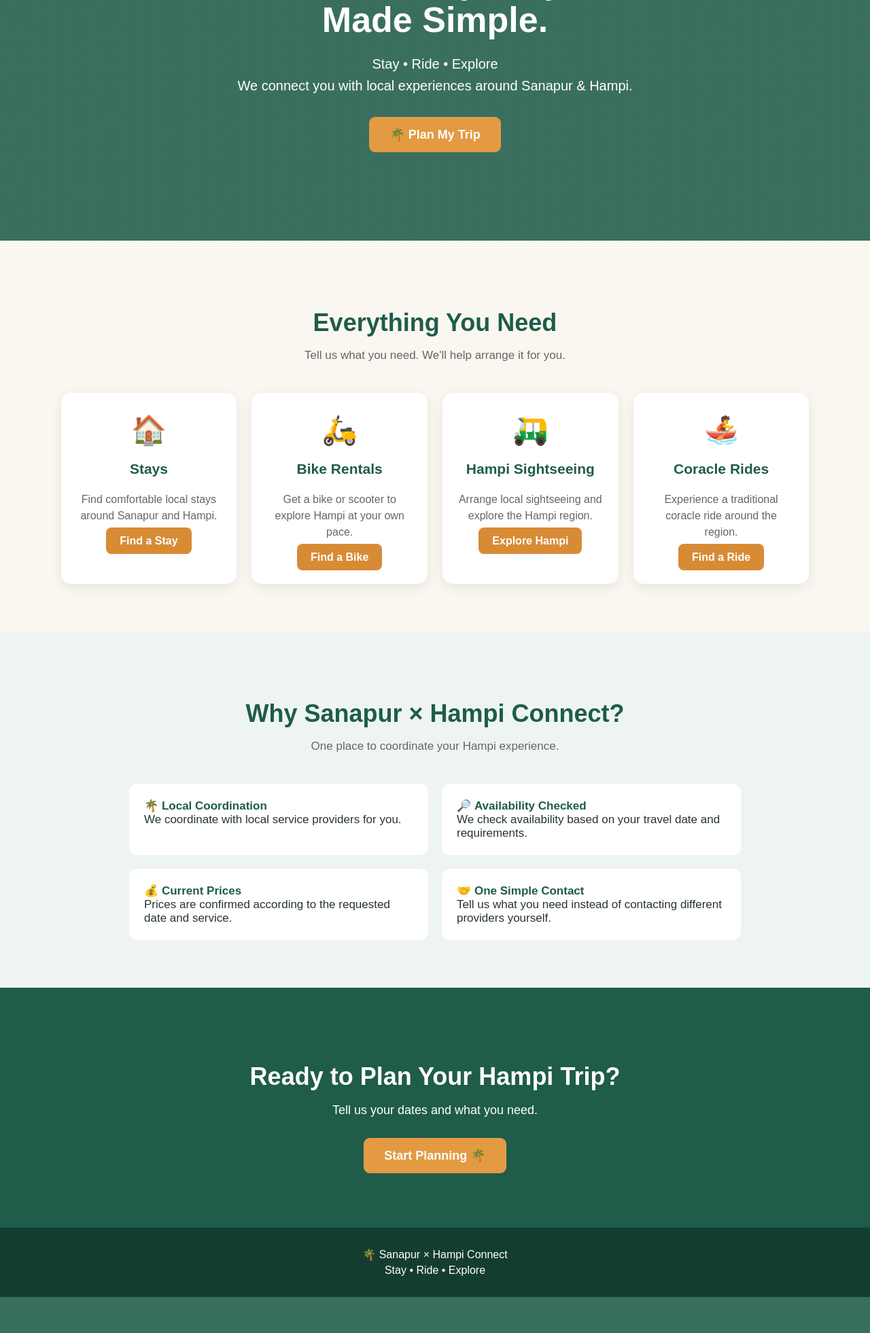
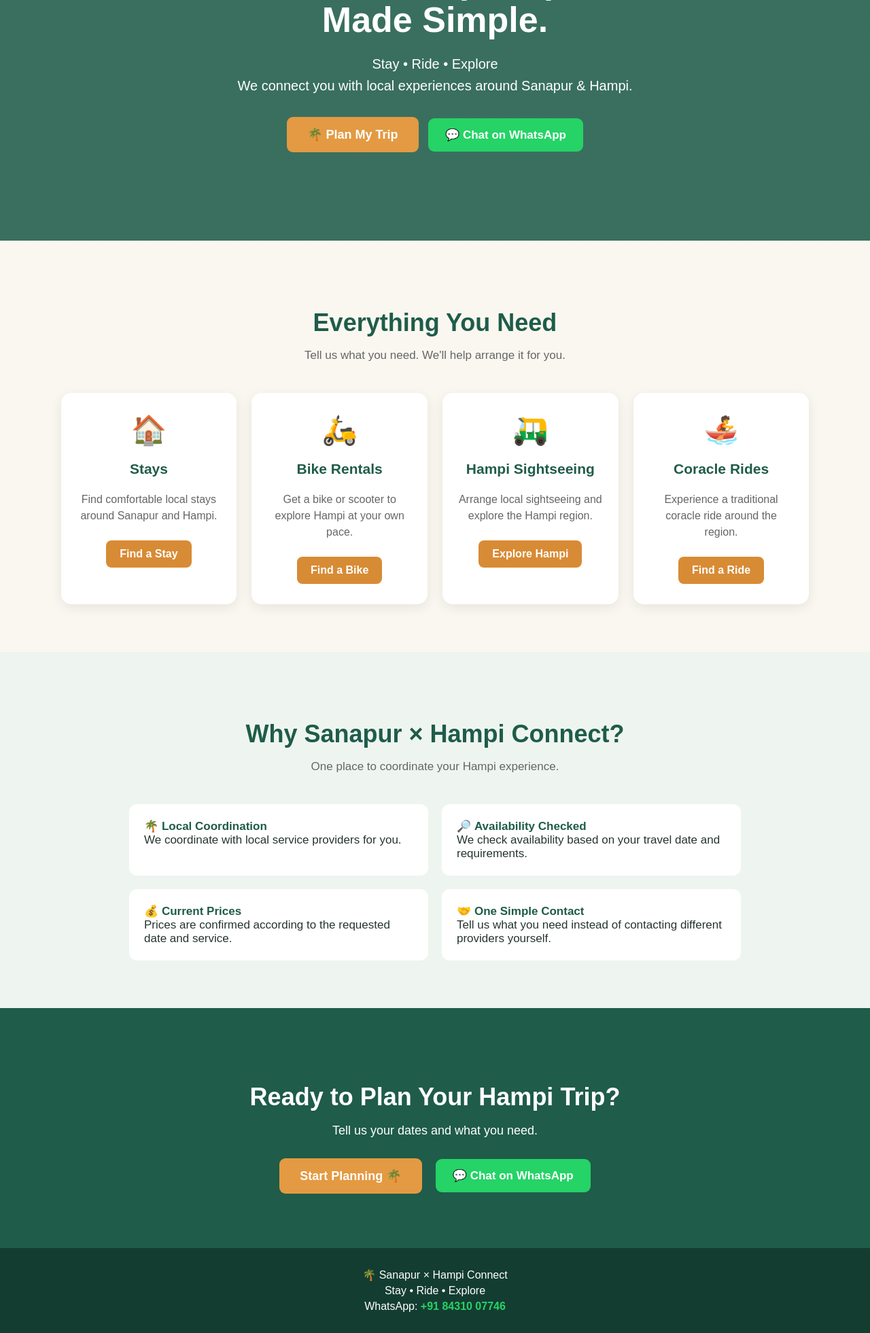
Before and after one commit to shreeramvalimiki/sanapur-hampi-connect, a Flask app: page / in a window 1280 px wide. Shown: the part 258-2219 px from the top of the page at 68% size. Before the commit the page ends 2166 px from the top, so only its background shows below. Run offline with Flask 3, Linux system fonts and the light colour scheme; some libraries are stand-ins or nearby versions.

Commit message:
Update index.html

```diff
--- a/templates/index.html
+++ b/templates/index.html
@@ -46,6 +46,22 @@
             padding: 11px 20px;
             border-radius: 8px;
             font-weight: bold;
+        }
+
+        .whatsapp-button {
+            display: inline-block;
+            background: #25D366;
+            color: white;
+            text-decoration: none;
+            padding: 14px 25px;
+            border-radius: 9px;
+            font-size: 17px;
+            font-weight: bold;
+            margin-left: 10px;
+        }
+
+        .whatsapp-button:hover {
+            background: #1ebe5d;
         }
 
         /* HERO */
@@ -151,6 +167,11 @@
             line-height: 1.5;
         }
 
+        .card .nav-button {
+            display: inline-block;
+            margin-top: 8px;
+        }
+
         /* WHY US */
 
         .why {
@@ -195,6 +216,14 @@
             margin-bottom: 30px;
         }
 
+        .cta-buttons {
+            display: flex;
+            justify-content: center;
+            align-items: center;
+            flex-wrap: wrap;
+            gap: 10px;
+        }
+
         /* FOOTER */
 
         footer {
@@ -206,6 +235,12 @@
 
         footer p {
             margin: 5px;
+        }
+
+        .footer-whatsapp {
+            color: #25D366;
+            text-decoration: none;
+            font-weight: bold;
         }
 
         /* MOBILE */
@@ -253,6 +288,16 @@
                 font-size: 17px;
             }
 
+            .whatsapp-button {
+                margin-left: 0;
+                padding: 13px 20px;
+                font-size: 16px;
+            }
+
+            .cta-buttons {
+                flex-direction: column;
+            }
+
         }
 
     </style>
@@ -297,6 +342,14 @@
 
         <a href="/plan" class="main-button">
             🌴 Plan My Trip
+        </a>
+
+        <a
+            href="https://wa.me/918431007746?text=Hello%20Sanapur%20%C3%97%20Hampi%20Connect%2C%20I%20want%20help%20planning%20my%20Hampi%20trip."
+            class="whatsapp-button"
+            target="_blank"
+        >
+            💬 Chat on WhatsApp
         </a>
 
     </div>
@@ -447,9 +500,21 @@
         Tell us your dates and what you need.
     </p>
 
-    <a href="/plan" class="main-button">
-        Start Planning 🌴
-    </a>
+    <div class="cta-buttons">
+
+        <a href="/plan" class="main-button">
+            Start Planning 🌴
+        </a>
+
+        <a
+            href="https://wa.me/918431007746?text=Hello%20Sanapur%20%C3%97%20Hampi%20Connect%2C%20I%20want%20help%20planning%20my%20Hampi%20trip."
+            class="whatsapp-button"
+            target="_blank"
+        >
+            💬 Chat on WhatsApp
+        </a>
+
+    </div>
 
 </section>
 
@@ -466,6 +531,17 @@
         Stay • Ride • Explore
     </p>
 
+    <p>
+        WhatsApp:
+        <a
+            href="https://wa.me/918431007746"
+            class="footer-whatsapp"
+            target="_blank"
+        >
+            +91 84310 07746
+        </a>
+    </p>
+
 </footer>
 
 
```
